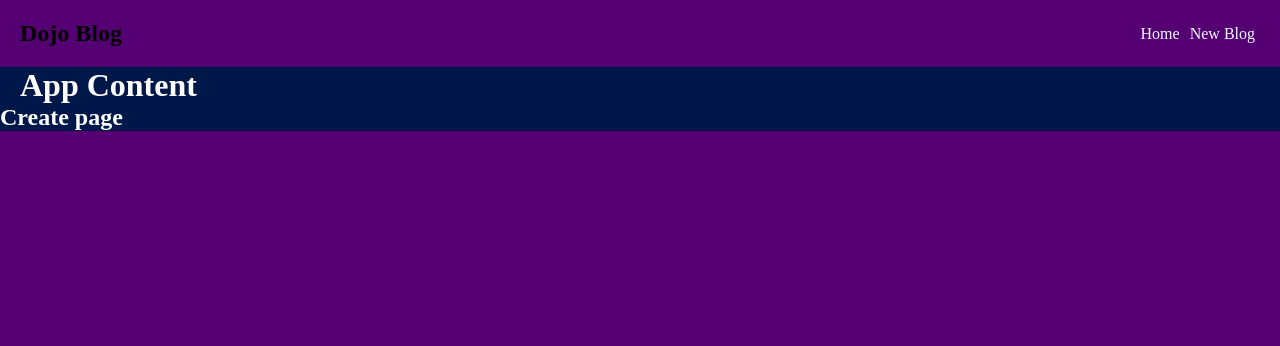
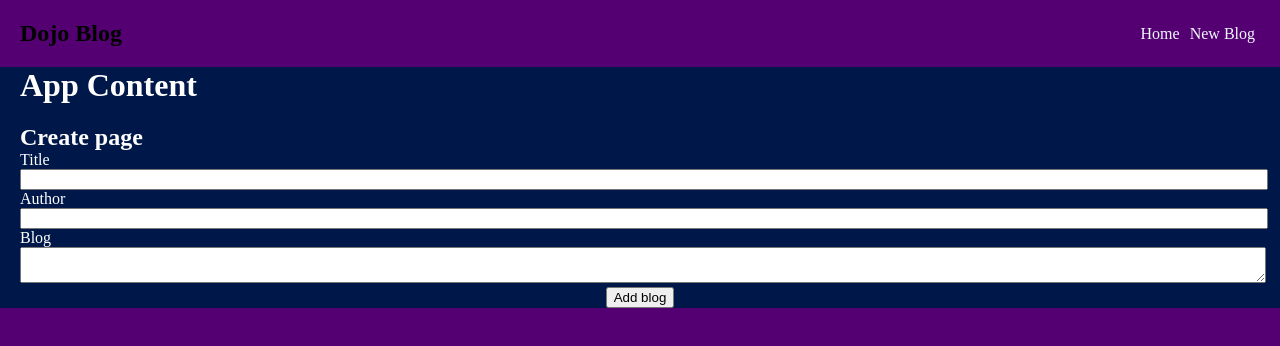
Before and after one commit to Aidas-Baublys/react-router-redux, a React (Create React App) app: page /create in a window 1280 px wide. Shown: the top 346 px of the page. Built offline with nearby package versions, Linux system fonts and the light colour scheme.

Commit message:
Add new blog form.

```diff
--- a/src/components/Blog/index.js
+++ b/src/components/Blog/index.js
@@ -5,7 +5,6 @@ import useFetch from './../../hooks/useFetch';
 function Blog() {
   const { id } = useParams();
   const { payload: blog, error, loading } = useFetch("http://localhost:8000/blogs/" + id);
-  console.log(blog);
 
   return (
     <div className="blog">
--- a/src/components/Create/index.js
+++ b/src/components/Create/index.js
@@ -1,7 +1,42 @@
+import { useState } from 'react';
+
 function Create() {
+  const [title, setTitle] = useState("");
+  const [author, setAuthor] = useState("");
+  const [blog, setBlog] = useState("");
+
   return (
     <div className="create">
       <h2>Create page</h2>
+      <form>
+        <label>
+          Title
+          <input
+            type="text"
+            required
+            value={title}
+            onChange={e => setTitle(e.target.value)}
+          />
+        </label>
+        <label>
+          Author
+          <input
+            type="text"
+            required
+            value={author}
+            onChange={e => setAuthor(e.target.value)}
+          />
+        </label>
+        <label>
+          Blog
+          <textarea
+            required
+            value={blog}
+            onChange={e => setBlog(e.target.value)}
+          />
+        </label>
+        <button type="submit">Add blog</button>
+      </form>
     </div>
   );
 }
--- a/src/index.css
+++ b/src/index.css
@@ -69,7 +69,29 @@ a {
 
 /* #### Create #### */
 
+.create {
+  margin: 20px;
+}
 
+.create form {
+  width: 100%;
+  display: flex;
+  flex-direction: column;
+  align-items: center;
+  justify-content: center;
+}
+
+.create label {
+  width: 100%;
+}
+
+.create input {
+  width: 100%;
+}
+
+.create textarea {
+  width: 100%;
+}
 
 
 /* #### Blog #### */
@@ -81,3 +103,11 @@ a {
 .blog article {
   margin: 20px;
 }
+
+.blog h3 {
+  margin: 10px 0;
+}
+
+.blog p {
+  margin: 10px 0;
+}
```
